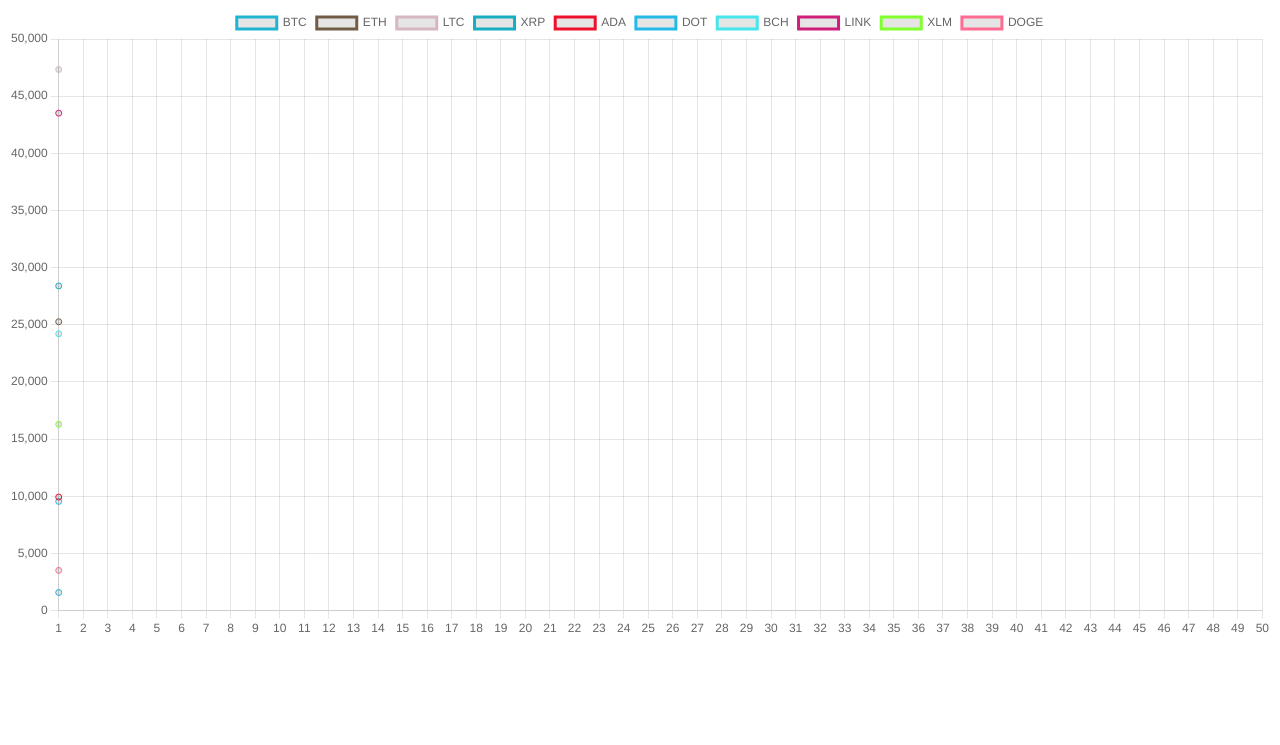
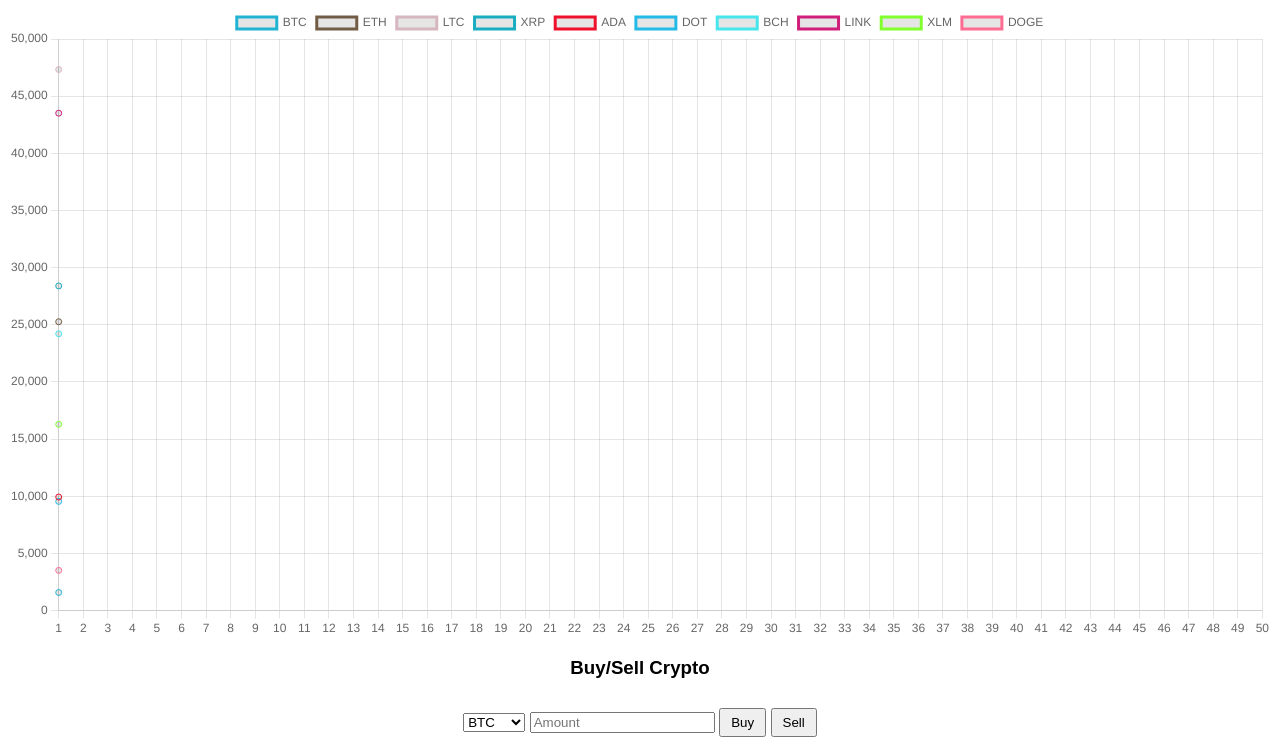
Before and after one commit to NovaPrint3D/crypto, a plain HTML site: page index.html in a window 1280 px wide. Shown: the part 499-1244 px from the top of the page. Before the commit the page ends 1146 px from the top, so only its background shows below. Drawn offline with nearby package versions, Linux system fonts and the light colour scheme.

Commit message:
Update index.html

```diff
--- a/index.html
+++ b/index.html
@@ -15,9 +15,25 @@
 <body>
     <h1>Fake Crypto Tracker</h1>
     <h2>Bank Balance: $<span id="bankBalance">1000.00</span> AUD</h2>
-    <button onclick="workForMoney()">Work & Earn</button>
+    <button onclick="workForMoney()" id="workButton">Work & Earn</button>
     <div class="crypto-container" id="cryptoContainer"></div>
     <canvas id="cryptoChart"></canvas>
+    <h3>Buy/Sell Crypto</h3>
+    <select id="cryptoSelect">
+        <option value="BTC">BTC</option>
+        <option value="ETH">ETH</option>
+        <option value="LTC">LTC</option>
+        <option value="XRP">XRP</option>
+        <option value="ADA">ADA</option>
+        <option value="DOT">DOT</option>
+        <option value="BCH">BCH</option>
+        <option value="LINK">LINK</option>
+        <option value="XLM">XLM</option>
+        <option value="DOGE">DOGE</option>
+    </select>
+    <input type="number" id="cryptoAmount" placeholder="Amount" min="0.0000000001" step="0.0000000001">
+    <button onclick="buyCrypto()">Buy</button>
+    <button onclick="sellCrypto()">Sell</button>
 
     <script>
         const cryptos = ["BTC", "ETH", "LTC", "XRP", "ADA", "DOT", "BCH", "LINK", "XLM", "DOGE"];
@@ -25,6 +41,7 @@
         let prices = {};
         let balances = {};
         let history = {};
+        let workCooldown = false;
 
         cryptos.forEach(crypto => {
             prices[crypto] = (Math.random() * 50000 + 1000).toFixed(2);
@@ -53,9 +70,40 @@
         }
 
         function workForMoney() {
+            if (workCooldown) return;
+            workCooldown = true;
+            document.getElementById("workButton").disabled = true;
             let earnings = (Math.random() * 249 + 1).toFixed(2);
             bankBalance = (parseFloat(bankBalance) + parseFloat(earnings)).toFixed(2);
             document.getElementById("bankBalance").innerText = bankBalance;
+            setTimeout(() => {
+                workCooldown = false;
+                document.getElementById("workButton").disabled = false;
+            }, 120000);
+        }
+
+        function buyCrypto() {
+            let crypto = document.getElementById("cryptoSelect").value;
+            let amount = parseFloat(document.getElementById("cryptoAmount").value);
+            if (isNaN(amount) || amount <= 0) return;
+            let cost = (amount * prices[crypto]).toFixed(2);
+            if (bankBalance >= cost) {
+                bankBalance = (bankBalance - cost).toFixed(2);
+                balances[crypto] = (parseFloat(balances[crypto]) + amount).toFixed(10);
+                document.getElementById("bankBalance").innerText = bankBalance;
+                renderCrypto();
+            }
+        }
+
+        function sellCrypto() {
+            let crypto = document.getElementById("cryptoSelect").value;
+            let amount = parseFloat(document.getElementById("cryptoAmount").value);
+            if (isNaN(amount) || amount <= 0 || balances[crypto] < amount) return;
+            let revenue = (amount * prices[crypto]).toFixed(2);
+            balances[crypto] = (parseFloat(balances[crypto]) - amount).toFixed(10);
+            bankBalance = (parseFloat(bankBalance) + parseFloat(revenue)).toFixed(2);
+            document.getElementById("bankBalance").innerText = bankBalance;
+            renderCrypto();
         }
 
         function updateChart() {
```
